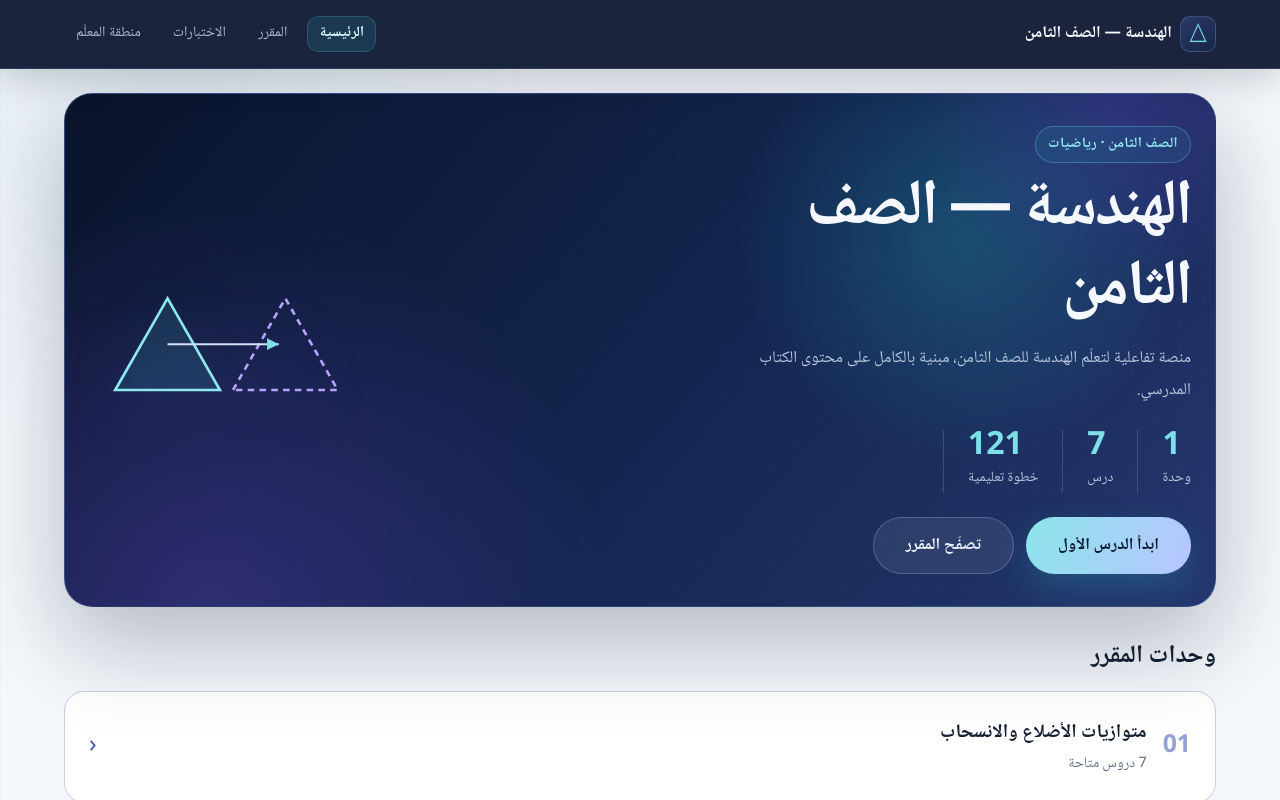
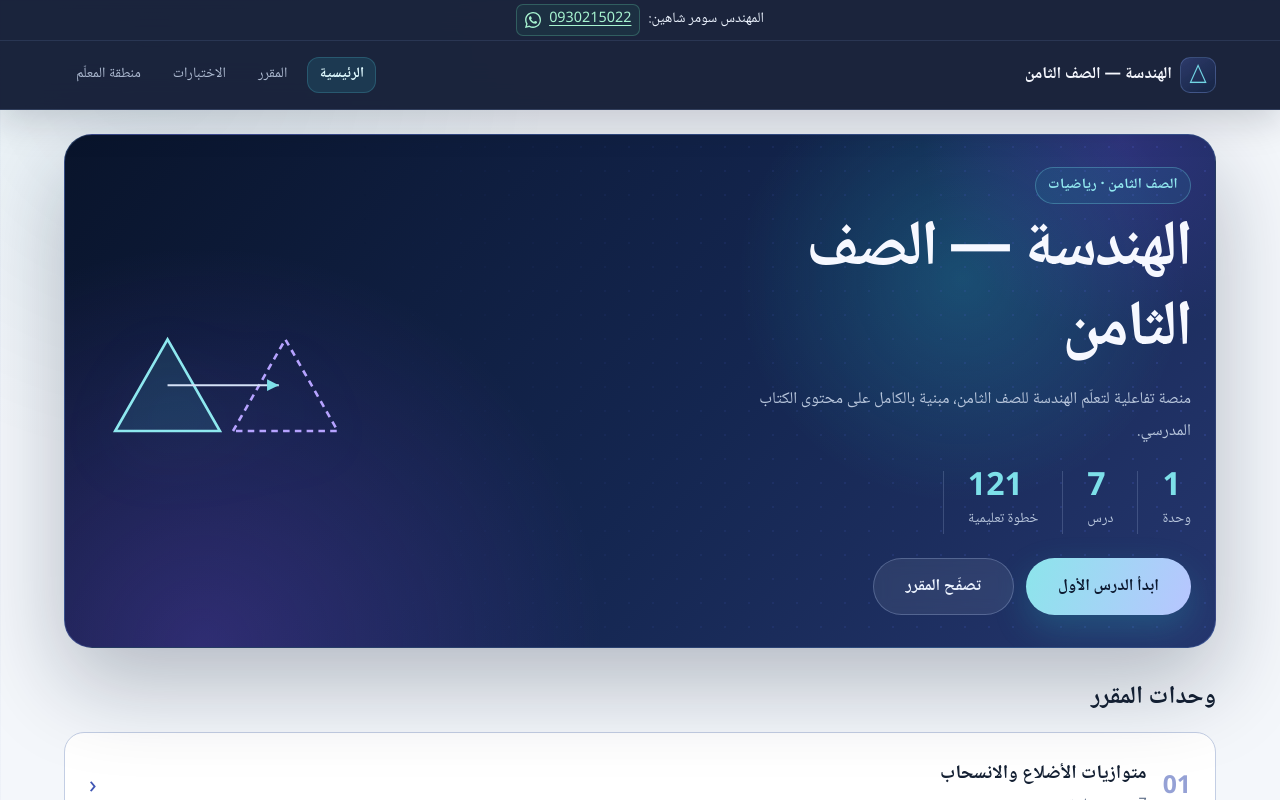
Before and after one commit to teteerhys1984-star/Interactive-Geometry-Grade8, a React (Vite) app: page / in a window 1280 px wide. Shown: the top 800 px of the page. Built offline with nearby package versions, Linux system fonts and the light colour scheme.

Commit message:
feat(ui): add centered WhatsApp contact header
Co-authored-by: arena-agent <297053741+arena-agent@users.noreply.github.com>

```diff
--- a/src/components/layout/Header.module.css
+++ b/src/components/layout/Header.module.css
@@ -117,3 +117,57 @@
   background: rgb(48 168 190 / 16%);
   box-shadow: inset 0 0 0 1px rgb(82 204 224 / 22%);
 }
+
+/* A single, viewport-centered contact row shared by every route. */
+.contact {
+  display: flex;
+  align-items: center;
+  justify-content: center;
+  flex-wrap: wrap;
+  gap: var(--space-1) var(--space-2);
+  padding: var(--space-1) var(--space-3);
+  border-block-end: 1px solid rgb(136 165 220 / 14%);
+  color: #edf4ff;
+  font-size: var(--font-sm);
+  text-align: center;
+}
+
+.contactLink {
+  display: inline-flex;
+  align-items: center;
+  justify-content: center;
+  gap: var(--space-2);
+  min-block-size: 2rem;
+  padding-inline: var(--space-2);
+  border: 1px solid rgb(114 229 184 / 25%);
+  border-radius: var(--radius-sm);
+  color: #a7f3d0;
+  background: rgb(52 211 153 / 7%);
+  white-space: nowrap;
+  font-variant-numeric: tabular-nums;
+  text-decoration: underline;
+  text-underline-offset: 0.2em;
+  transition:
+    background var(--transition-fast),
+    border-color var(--transition-fast),
+    box-shadow var(--transition-fast);
+}
+
+.contactLink:hover,
+.contactLink:focus-visible {
+  color: #d1fae5;
+  background: rgb(52 211 153 / 14%);
+  border-color: #72e5b8;
+  box-shadow: 0 0 14px rgb(52 211 153 / 12%);
+}
+
+.contactLink:focus-visible {
+  outline: 2px solid #72e5b8;
+  outline-offset: 3px;
+}
+
+.whatsappIcon {
+  inline-size: 1rem;
+  block-size: 1rem;
+  flex: none;
+}
--- a/src/components/layout/Header.tsx
+++ b/src/components/layout/Header.tsx
@@ -6,6 +6,29 @@ import styles from './Header.module.css';
 export function Header() {
   return (
     <header className={styles.header}>
+      <div className={styles.contact} dir="rtl">
+        <span>المهندس سومر شاهين:</span>{' '}
+        <a
+          className={styles.contactLink}
+          href="https://wa.me/963930215022"
+          target="_blank"
+          rel="noopener noreferrer"
+          dir="ltr"
+          aria-label="التواصل مع المهندس سومر شاهين عبر WhatsApp على الرقم 0930215022 (يفتح في علامة تبويب جديدة)"
+        >
+          <svg
+            className={styles.whatsappIcon}
+            xmlns="http://www.w3.org/2000/svg"
+            viewBox="0 0 24 24"
+            fill="currentColor"
+            aria-hidden="true"
+            focusable="false"
+          >
+            <path d="M20.52 3.48A11.91 11.91 0 0 0 12.05 0C5.46 0 .1 5.36.1 11.95c0 2.1.55 4.16 1.6 5.98L0 24l6.24-1.64a11.93 11.93 0 0 0 5.81 1.48h.01C18.65 23.84 24 18.48 24 11.89c0-3.19-1.24-6.18-3.48-8.41ZM12.06 21.82a9.91 9.91 0 0 1-5.04-1.38l-.36-.21-3.7.97.99-3.6-.24-.37a9.91 9.91 0 0 1-1.52-5.28c0-5.48 4.46-9.94 9.95-9.94a9.87 9.87 0 0 1 7.03 2.91 9.88 9.88 0 0 1 2.91 7.04c0 5.48-4.46 9.94-10.02 9.86Zm5.45-7.45c-.3-.15-1.77-.87-2.04-.97-.27-.1-.47-.15-.67.15-.2.3-.77.97-.94 1.17-.17.2-.35.22-.65.07-.3-.15-1.26-.46-2.4-1.48-.89-.8-1.49-1.78-1.67-2.08-.17-.3-.02-.46.13-.61.13-.13.3-.35.45-.52.15-.18.2-.3.3-.5.1-.2.05-.37-.03-.52-.07-.15-.67-1.62-.92-2.22-.24-.58-.49-.5-.67-.51h-.57c-.2 0-.52.07-.8.37-.27.3-1.04 1.02-1.04 2.49 0 1.47 1.07 2.89 1.22 3.09.15.2 2.1 3.2 5.09 4.49.71.3 1.27.49 1.7.62.71.23 1.36.2 1.87.12.57-.09 1.77-.72 2.02-1.42.25-.7.25-1.3.17-1.42-.07-.13-.27-.2-.57-.35Z" />
+          </svg>
+          <span>0930215022</span>
+        </a>
+      </div>
       <div className={styles.inner}>
         <Link to={routes.home()} className={styles.brand}>
           <span className={styles.brandMark} aria-hidden="true">
```
Also changed, not shown: 2 other files (tests, documents, lock files or other folders).
